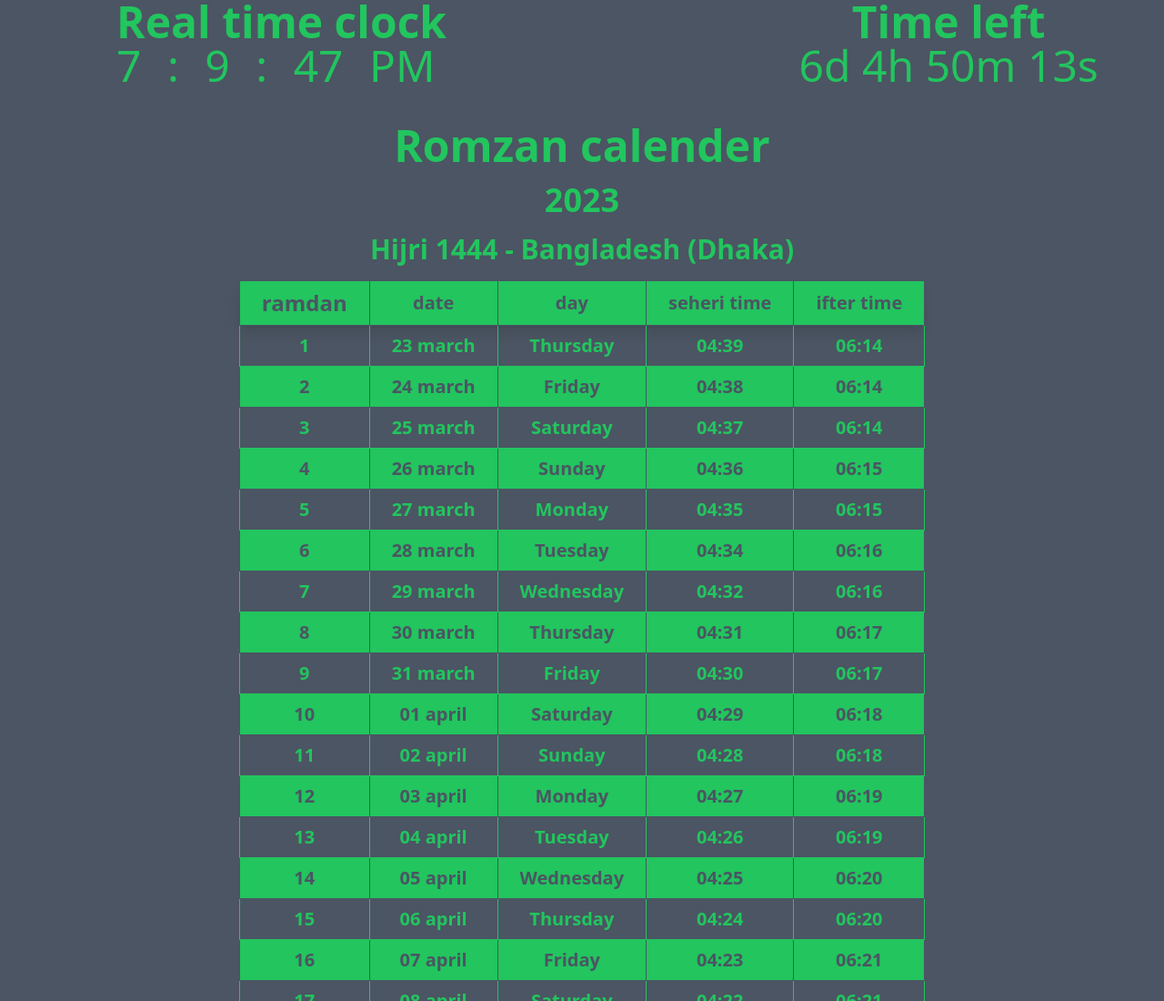
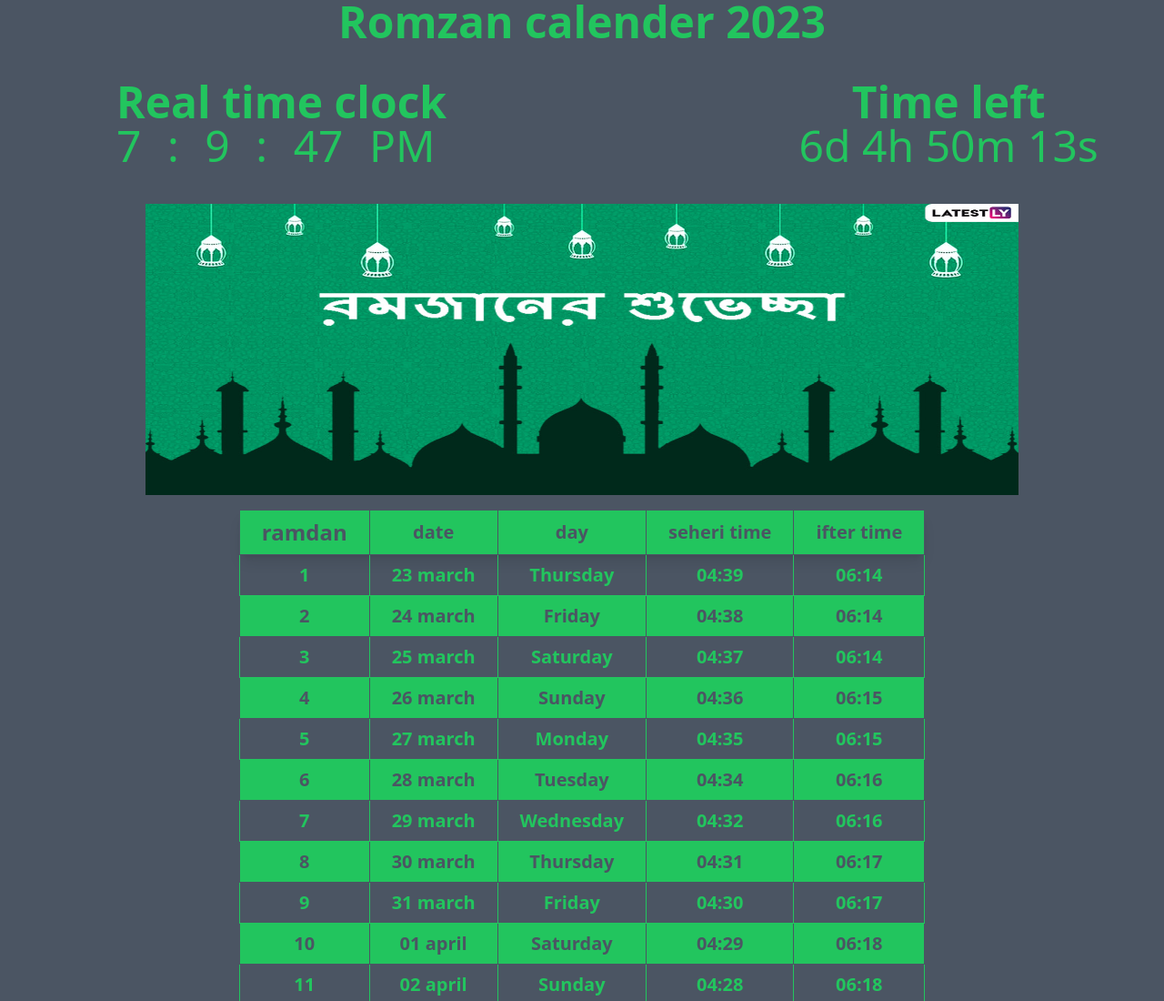
Before and after one commit to minhazulamin/ramzan-calender, a plain HTML site: page index.html in a window 1280 px wide. Shown: the top 1100 px of the page at 91% size. Drawn offline with nearby package versions, Linux system fonts and the light colour scheme.

Commit message:
imges slider added

```diff
--- a/assests/js/app.js
+++ b/assests/js/app.js
@@ -1,3 +1,29 @@
+const images = [
+
+ 'assests/images/0.jpg',
+ 'assests/images/2.jpg',
+ 'assests/images/1.jpg',
+ 'assests/images/4.jpg',
+ 'assests/images/5.jpg',
+ 'assests/images/7.jpg',
+ 'assests/images/3.jpg',
+ 'assests/images/8.jpg',
+ 'assests/images/9.jpg',
+ 'assests/images/10.jpg'
+
+]
+
+let imgIndex = 0;
+const imagess = document.getElementById('images');
+setInterval( () =>{
+  if(imgIndex === images.length){
+    imgIndex = 0
+  }
+  const  imgUrl = images[imgIndex]
+  imagess.setAttribute('src', imgUrl )
+  imgIndex++;
+},3000)
+
 const displayTiem = () =>{
     const date = new Date();
     let hour = date.getHours();
--- a/index.html
+++ b/index.html
@@ -12,6 +12,7 @@
 
 <body class="bg-gray-600 ">
  <header >
+  <h1 class="text-green-500 text-5xl text-center mb-10 font-bold">Romzan calender 2023 </h1>
   <section class="lg:ml-32 lg:flex " >
 
     <div class="conteinar  mb-10  text-5xl">
@@ -28,13 +29,11 @@
       <p  id="demo" class="text-green-500" ></p>
     </div>
   </section>
-   <section class="text-center">
-    <h1 class="text-green-500 text-5xl font-bold">Romzan calender </h1>
-    <h1 class="text-green-500 text-4xl font-bold my-4">2023</h1>
-    <h2 class="text-green-500 text-3xl font-bold my-4">Hijri 1444 - Bangladesh (Dhaka)</h2>
-   </section>
  </header>
  <main class="">
+  <section class="lg:flex items-center justify-center ">
+    <img id="images" class="h-80 w-9/12 mb-4" src="assests/images/0.jpg" alt="" srcset="">
+  </section>
     <table class="lg:flex lg:justify-center lg:content-center  ">
         <tr class="shadow-lg">
           <th class="border border-gray-600 px-6 text-gray-600 bg-green-500 text-2xl font-bold py-2">ramdan</th>
```
Also changed, not shown: assests/images/0.jpg (added), assests/images/1.jpg (added), assests/images/10.jpg (added), assests/images/2.jpg (added), assests/images/3.jpg (added), assests/images/4.jpg (added), assests/images/5.jpg (added), assests/images/7.jpg (added), assests/images/8.jpg (added), assests/images/9.jpg (added).
